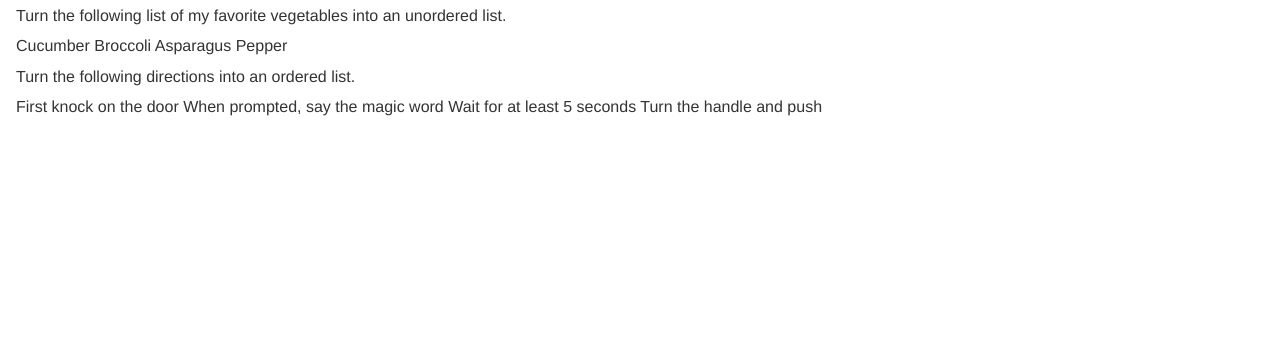
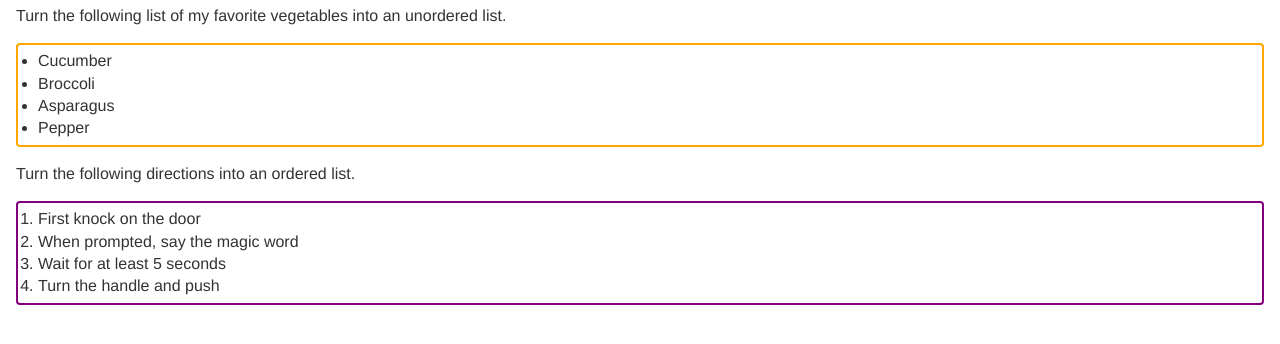
Before and after one commit to ejohnson08/RepositoryC15, a plain HTML site: page HTML/Assignment/01-html-text-basics/basic-text2/basic-text2-download.html in a window 1280 px wide. Shown: the part 64-408 px from the top of the page. Drawn offline with Linux system fonts and the light colour scheme.

Commit message:
basictext

```diff
--- a/HTML/Assignment/01-html-text-basics/basic-text2/basic-text2-download.html
+++ b/HTML/Assignment/01-html-text-basics/basic-text2/basic-text2-download.html
@@ -46,18 +46,22 @@
     <h1>Looking at lists</h1>
 
     <p>Turn the following list of my favorite vegetables into an unordered list.</p>
+<ul>
+  <li>Cucumber</li>
+  <li>Broccoli</li>
+  <li>Asparagus</li>
+  <li>Pepper</li>
+</ul>
 
-      Cucumber
-      Broccoli
-      Asparagus
-      Pepper
 
     <p>Turn the following directions into an ordered list.</p>
+<ol>
+  <li>First knock on the door</li>
+  <li>When prompted, say the magic word</li>
+  <li>Wait for at least 5 seconds</li>
+  <li>Turn the handle and push</li>
+</ol>
 
-      First knock on the door
-      When prompted, say the magic word
-      Wait for at least 5 seconds
-      Turn the handle and push
 
   </body>
 
```
Also changed, not shown: HTML/Assignment/01-html-text-basics/basic-text1/basic-text1-download.html (+6 -7 lines), HTML/Assignment/01-html-text-basics/basic-text3/basic-text3-download.html (+1 -1 lines).
